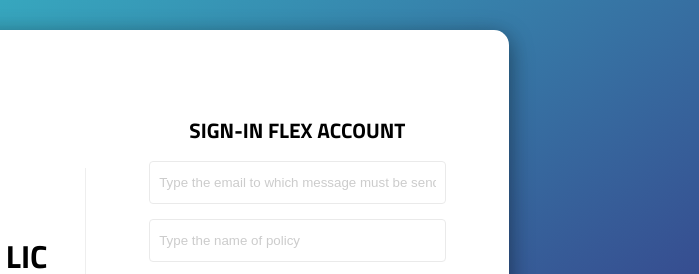
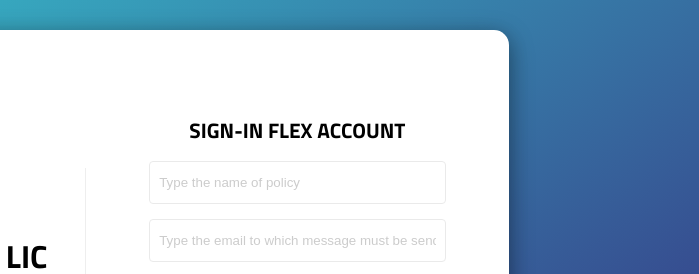
Before and after one commit to Riddhiman007/lic_final2, a website: page index.html in a window 1280 px wide. Shown: the top 274 px of the page, 581-1280 px from the left. Drawn offline with Linux system fonts and the light colour scheme.

Commit message:
Update index.html

```diff
--- a/index.html
+++ b/index.html
@@ -196,15 +196,7 @@
          <label for="username">Username</label>
          <input type="text" id="username" class="input-control" placeholder="Username">
        </div> -->
-       <div class="form-group">
-        <label for="email">Gmail</label>
-        <input
-          type="text"
-          id="email"
-          class="input-control"
-          placeholder="Type the email to which message must be send"
-        />
-      </div>
+
           <div class="form-group">
             <label for="email">Gmail</label>
             <input
@@ -214,6 +206,10 @@
               placeholder="Type the name of policy"
             />
           </div>
+          <div class="form-group">
+            <label for="email">Gmail</label>
+            <input type="text" id="email" class="input-control" placeholder="Type the email to which message must be send" />
+         </div>
           <div class="form-group">
             <label for="price">amount</label>
             <input
```
